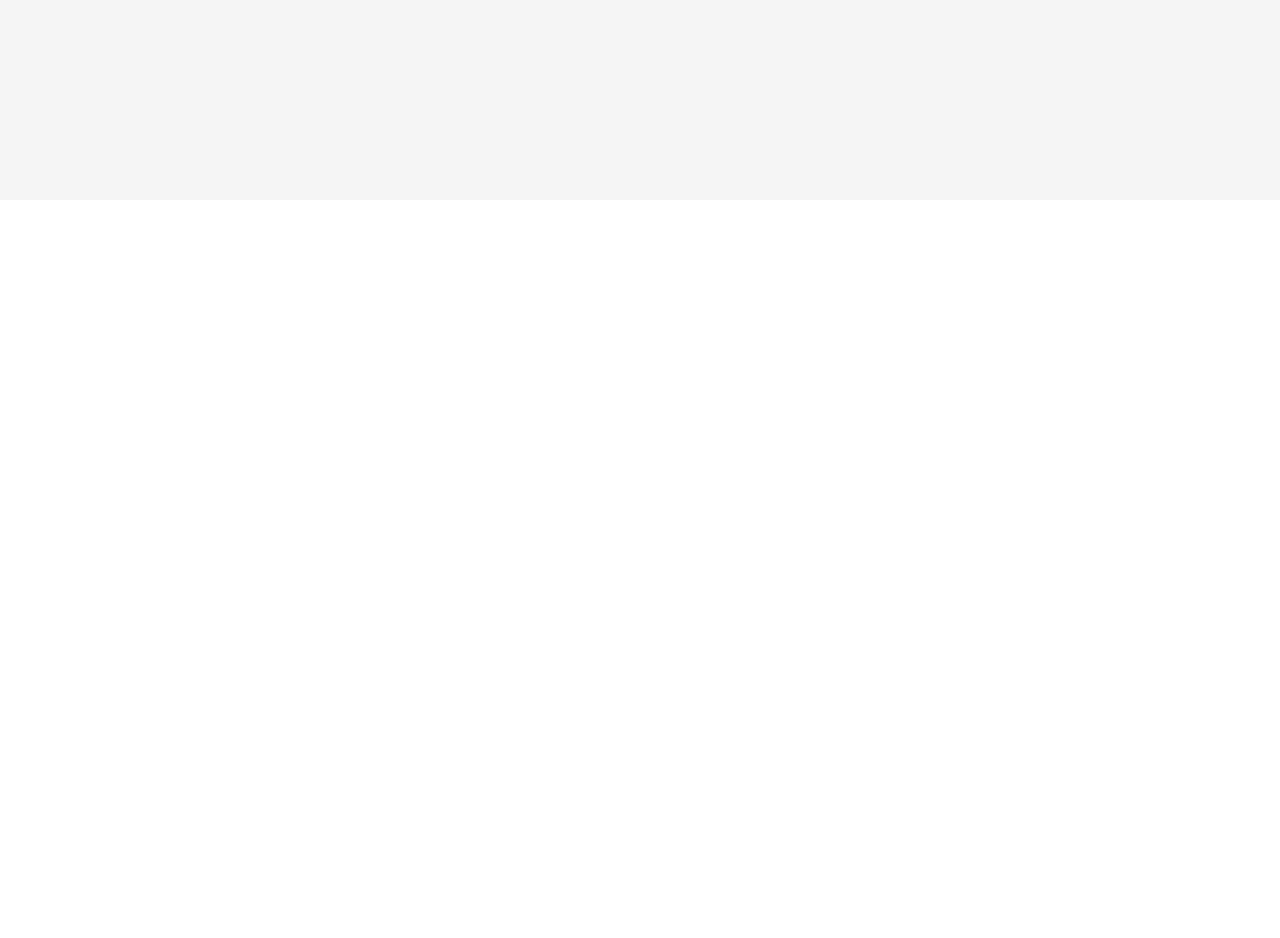
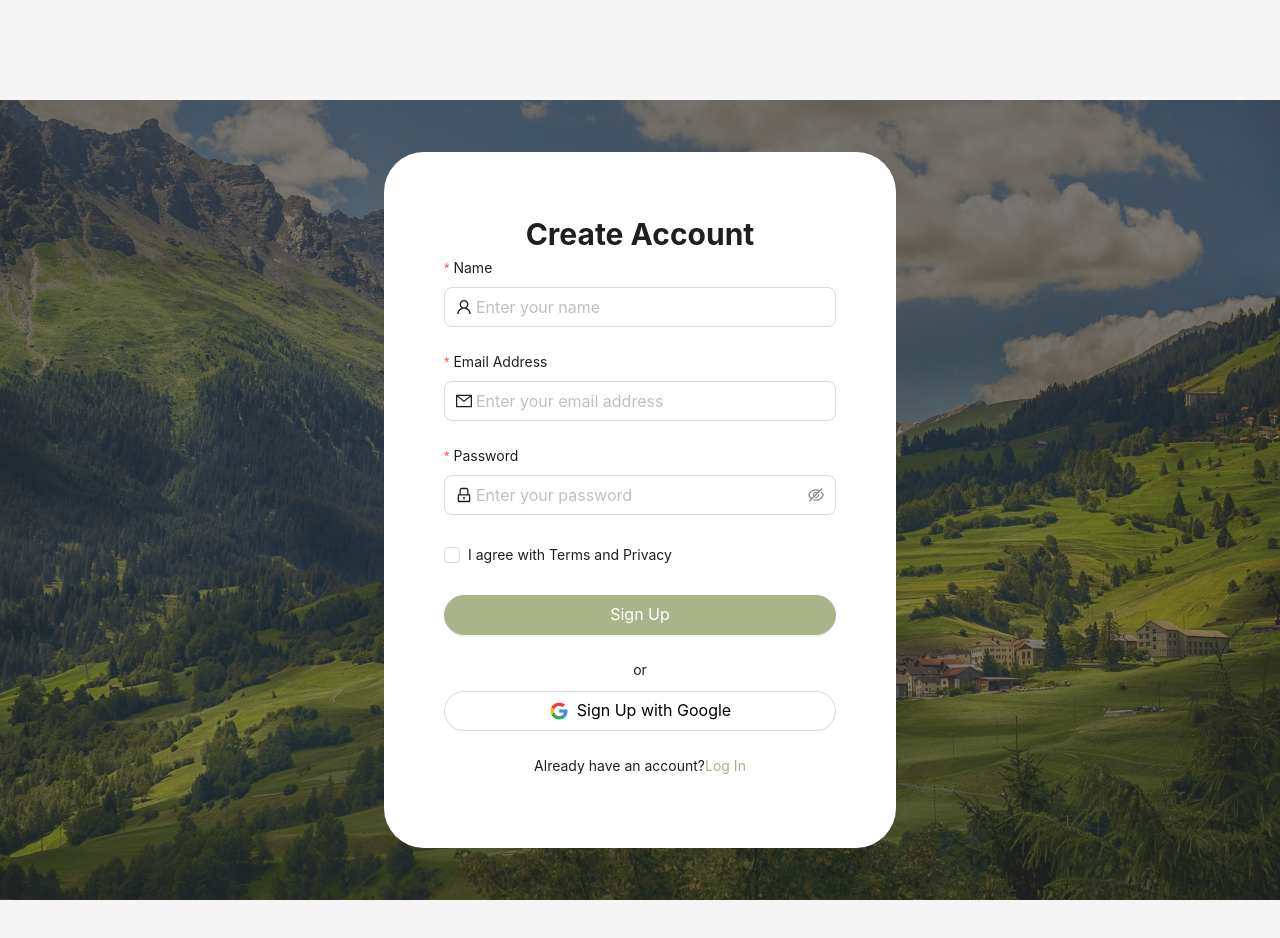
Before and after one commit to huypvn98/FE_HOTEL_BOOKING_PROJECT, a React (Create React App) app in the folder hotel-booking-fe/: page /signup in a window 1280 px wide. Before the commit this address had no page. Shown: the top 938 px of the page. Before the commit the page ends 800 px from the top, so only its background shows below. Built offline with nearby package versions, Linux system fonts and the light colour scheme.

Commit message:
login & signup

```diff
--- a/hotel-booking-fe/src/App.js
+++ b/hotel-booking-fe/src/App.js
@@ -1,18 +1,22 @@
-import { Route, Routes } from 'react-router';
-import './App.css';
-import DefaultLayout from './layout/DefaultLayout';
-import Home from './page/Home/Home';
-import Test from './page/Test/Test';
+import { Route, Routes } from "react-router";
+import "./App.css";
+import DefaultLayout from "./layout/DefaultLayout";
+import Home from "./page/Home/Home";
+import Test from "./page/Test/Test";
+import Login from "./page/Login/Login";
+import SignUp from "./page/SignUp/SignUp";
 
 function App() {
   return (
     <DefaultLayout>
-    <Routes>
-      <Route path="/" element={<Home></Home>}/>
-      <Route path="/test" element={<Test></Test>}/>
-      <Route path="/shopping-cart" />
-    </Routes>
-  </DefaultLayout>
+      <Routes>
+        <Route path="/" element={<Home></Home>} />
+        <Route path="/test" element={<Test></Test>} />
+        <Route path="/signup" element={<SignUp></SignUp>}></Route>
+        <Route path="/login" element={<Login></Login>}></Route>
+        <Route path="/shopping-cart" />
+      </Routes>
+    </DefaultLayout>
   );
 }
 
--- /dev/null
+++ b/hotel-booking-fe/src/page/Login/Login.css
@@ -0,0 +1,27 @@
+.bgImage {
+  background-image: url("/src/image/backgroundImage.jpg");
+  height: 100vh;
+  background-position: center;
+  background-repeat: no-repeat;
+  background-size: cover;
+  display: flex;
+  justify-content: center;
+  align-items: center;
+}
+
+.login_form {
+  width: 512px;
+  height: 696px;
+  padding: 100px 60px 0 60px;
+  border-radius: 40px;
+  background-color: white;
+  z-index: 2;
+}
+
+.overlay {
+  position: absolute;
+  width: 100%;
+  height: 100vh;
+  background: #33333399; /* Adjust the opacity as needed */
+  z-index: 1;
+}
--- /dev/null
+++ b/hotel-booking-fe/src/page/Login/Login.jsx
@@ -0,0 +1,123 @@
+import {
+  GoogleOutlined,
+  LockOutlined,
+  MailOutlined,
+  UserOutlined,
+} from "@ant-design/icons";
+import { Button, Checkbox, Form, Input } from "antd";
+import React from "react";
+import "./Login.css";
+import { Link } from "react-router-dom";
+import googleIcon from "../../image/googleIcon.png";
+
+const Login = () => {
+  const onFinish = (values) => {
+    console.log("Received values of form: ", values);
+  };
+  const onFinishFailed = (errorInfo) => {
+    console.log("Failed:", errorInfo);
+  };
+  return (
+    <div className="bgImage">
+      <div className="overlay"></div>
+      <div className="login_form">
+        <h2
+          style={{ textAlign: "center", fontSize: "30px", fontWeight: "bold" }}
+        >
+          Log In
+        </h2>
+        <Form
+          name="login_form"
+          initialValues={{ remember: true }}
+          onFinish={onFinish}
+          onFinishFailed={onFinishFailed}
+          layout="vertical"
+        >
+          {/* Email Field */}
+          <Form.Item
+            name="email"
+            label="Email Address"
+            rules={[
+              {
+                required: true,
+                type: "email",
+                message: "Please enter a valid email!",
+              },
+            ]}
+          >
+            <Input
+              size="large"
+              prefix={<MailOutlined />}
+              placeholder="Enter your email address"
+            />
+          </Form.Item>
+
+          {/* Password Field */}
+          <Form.Item
+            name="password"
+            label="Password"
+            rules={[{ required: true, message: "Please enter your password!" }]}
+          >
+            <Input.Password
+              size="large"
+              prefix={<LockOutlined />}
+              placeholder="Enter your password"
+            />
+          </Form.Item>
+
+          {/* Terms Checkbox */}
+          <Form.Item>
+            <a style={{ display: "flex", justifyContent: "right" }} href="">
+              Forgot your password?
+            </a>
+          </Form.Item>
+
+          {/* Sign Up Button */}
+          <Form.Item>
+            <Button
+              size="large"
+              type="primary"
+              htmlType="submit"
+              block
+              style={{
+                backgroundColor: "#A9B489",
+                borderColor: "#A9B489",
+                borderRadius: "20px",
+              }}
+            >
+              Log In
+            </Button>
+          </Form.Item>
+
+          <div style={{ textAlign: "center", marginBottom: "10px" }}>or</div>
+
+          {/* Google Sign Up Button */}
+          <Form.Item>
+            <Button
+              size="large"
+              block
+              icon={<img src={googleIcon} style={{ width: "20px" }} />}
+              style={{
+                backgroundColor: "#fff",
+                color: "#000",
+                borderRadius: "20px",
+              }}
+            >
+              Log In with Google
+            </Button>
+          </Form.Item>
+
+          {/* Log In Link */}
+          <div style={{ textAlign: "center" }}>
+            Don't have an account?
+            <Link to="/signup" style={{ color: "#A9B489" }}>
+              Sign Up
+            </Link>
+          </div>
+        </Form>
+      </div>
+    </div>
+  );
+};
+
+export default Login;
--- /dev/null
+++ b/hotel-booking-fe/src/page/SignUp/SignUp.css
@@ -0,0 +1,27 @@
+.bgImage {
+  background-image: url("/src/image/backgroundImage.jpg");
+  height: 100vh;
+  background-position: center;
+  background-repeat: no-repeat;
+  background-size: cover;
+  display: flex;
+  justify-content: center;
+  align-items: center;
+}
+
+.signup_form {
+  width: 512px;
+  height: 696px;
+  padding: 60px;
+  border-radius: 40px;
+  background-color: white;
+  z-index: 2;
+}
+
+.overlay {
+  position: absolute;
+  width: 100%;
+  height: 100vh;
+  background: #33333399; /* Adjust the opacity as needed */
+  z-index: 1;
+}
--- /dev/null
+++ b/hotel-booking-fe/src/page/SignUp/SignUp.jsx
@@ -0,0 +1,147 @@
+import React from "react";
+import "./SignUp.css";
+import { Button, Checkbox, Form, Input } from "antd";
+import {
+  GoogleOutlined,
+  LockOutlined,
+  MailOutlined,
+  UserOutlined,
+} from "@ant-design/icons";
+import { Link } from "react-router-dom";
+import googleIcon from "../../image/googleIcon.png";
+
+const SignUp = () => {
+  const onFinish = (values) => {
+    console.log("Received values of form: ", values);
+  };
+
+  return (
+    <div className="bgImage">
+      <div className="overlay"></div>
+      <div className="signup_form">
+        <h2
+          style={{ textAlign: "center", fontSize: "30px", fontWeight: "bold" }}
+        >
+          Create Account
+        </h2>
+        <Form
+          name="signup_form"
+          initialValues={{ remember: true }}
+          onFinish={onFinish}
+          layout="vertical"
+        >
+          {/* Name Field */}
+          <Form.Item
+            name="name"
+            label="Name"
+            rules={[
+              {
+                required: true,
+                message: "Please enter your name!",
+              },
+            ]}
+          >
+            <Input
+              size="large"
+              prefix={<UserOutlined />}
+              placeholder="Enter your name"
+            />
+          </Form.Item>
+
+          {/* Email Field */}
+          <Form.Item
+            name="email"
+            label="Email Address"
+            rules={[
+              {
+                required: true,
+                type: "email",
+                message: "Please enter a valid email!",
+              },
+            ]}
+          >
+            <Input
+              size="large"
+              prefix={<MailOutlined />}
+              placeholder="Enter your email address"
+            />
+          </Form.Item>
+
+          {/* Password Field */}
+          <Form.Item
+            name="password"
+            label="Password"
+            rules={[{ required: true, message: "Please enter your password!" }]}
+          >
+            <Input.Password
+              size="large"
+              prefix={<LockOutlined />}
+              placeholder="Enter your password"
+            />
+          </Form.Item>
+
+          {/* Terms Checkbox */}
+          <Form.Item
+            name="agreement"
+            valuePropName="checked"
+            rules={[
+              {
+                validator: (_, value) =>
+                  value
+                    ? Promise.resolve()
+                    : Promise.reject("You need to agree with terms"),
+              },
+            ]}
+          >
+            <Checkbox>I agree with Terms and Privacy</Checkbox>
+          </Form.Item>
+
+          {/* Sign Up Button */}
+          <Form.Item>
+            <Button
+              size="large"
+              type="primary"
+              htmlType="submit"
+              block
+              style={{
+                backgroundColor: "#A9B489",
+                borderColor: "#A9B489",
+                borderRadius: "20px",
+              }}
+            >
+              Sign Up
+            </Button>
+          </Form.Item>
+
+          <div style={{ textAlign: "center", marginBottom: "10px" }}>or</div>
+
+          {/* Google Sign Up Button */}
+          <Form.Item>
+            <Button
+              size="large"
+              block
+              icon={<img src={googleIcon} style={{ width: "20px" }} />}
+              style={{
+                backgroundColor: "#fff",
+                color: "#000",
+                borderRadius: "20px",
+              }}
+            >
+              Sign Up with Google
+            </Button>
+          </Form.Item>
+
+          {/* Log In Link */}
+          <div style={{ textAlign: "center" }}>
+            Already have an account?
+            <Link to="/login" style={{ color: "#A9B489" }}>
+              Log In
+            </Link>
+          </div>
+        </Form>
+      </div>
+    </div>
+  );
+};
+
+export default SignUp;
```
Also changed, not shown: hotel-booking-fe/src/image/backgroundImage.jpg (added), hotel-booking-fe/src/image/googleIcon.png (added).
